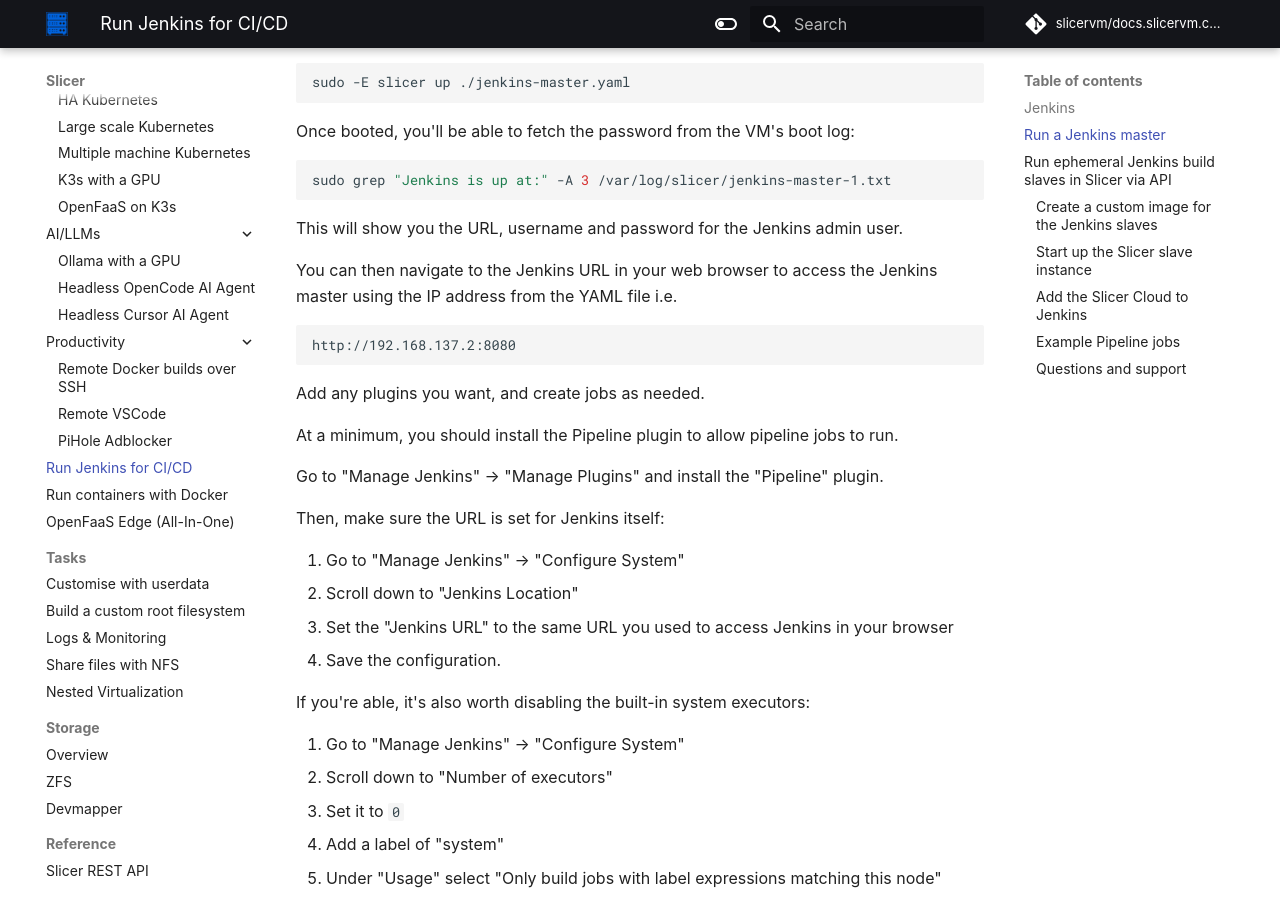
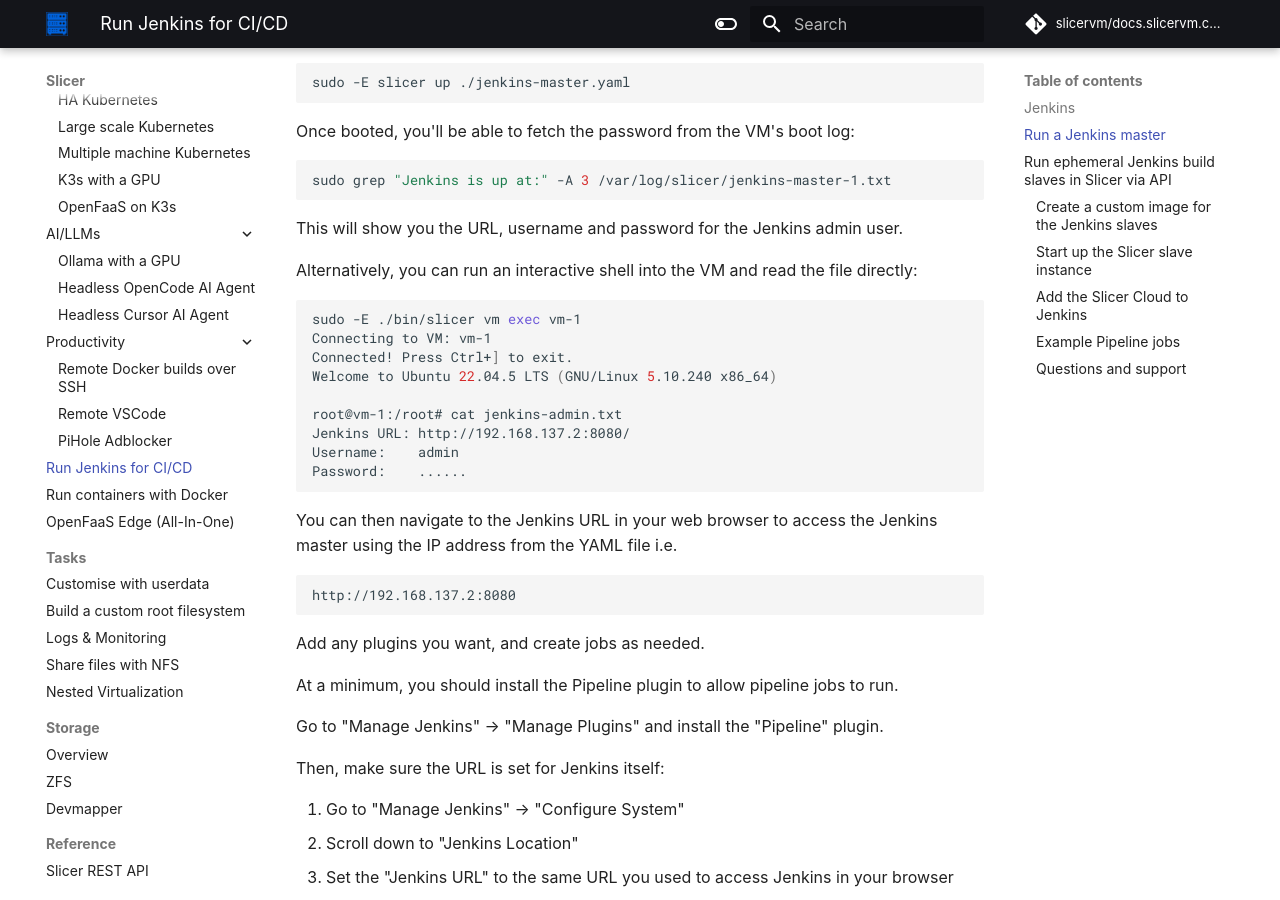
Before and after one commit to slicervm/docs.slicervm.com, an MkDocs documentation site: the page built from docs/examples/jenkins.md, in a window 1280 px wide and 900 px high, scrolled down 3625 px. Built offline with MkDocs 1.6.1 and Material for MkDocs 9.7.7, drawn with Linux system fonts in a browser that asks for light colours; some web fonts are replaced; comment, search, counter and statistics services are not loaded.

Commit message:
Update instructions for admin password
Signed-off-by: Alex Ellis (OpenFaaS Ltd) <alexellis2@gmail.com>

````diff
--- a/docs/examples/jenkins.md
+++ b/docs/examples/jenkins.md
@@ -181,6 +181,20 @@
 ```
 
 This will show you the URL, username and password for the Jenkins admin user.
+
+Alternatively, you can run an interactive shell into the VM and read the file directly:
+
+```bash
+sudo -E ./bin/slicer vm exec vm-1
+Connecting to VM: vm-1
+Connected! Press Ctrl+] to exit.
+Welcome to Ubuntu 22.04.5 LTS (GNU/Linux 5.10.240 x86_64)
+
+root@vm-1:/root# cat jenkins-admin.txt
+Jenkins URL: http://192.168.137.2:8080/
+Username:    admin
+Password:    ......
+```
 
 You can then navigate to the Jenkins URL in your web browser to access the Jenkins master using the IP address from the YAML file i.e.
 
````
